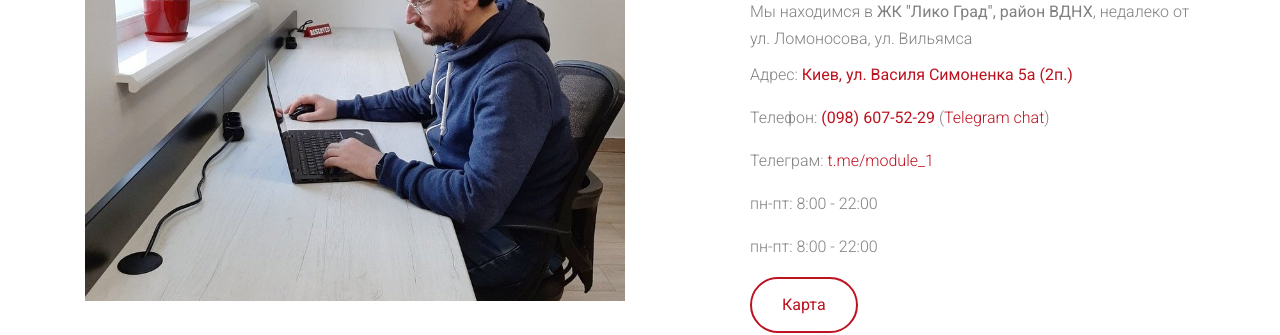
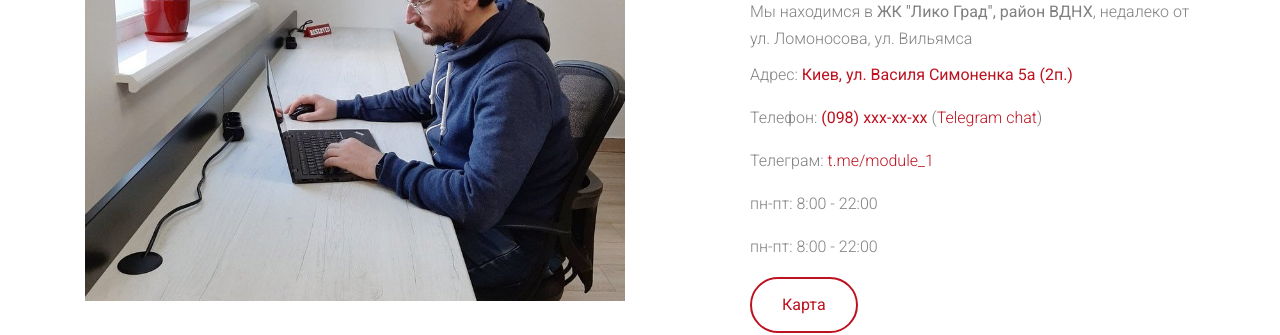
Before and after one commit to foobnix/module1, a Jekyll site: the page index.html, which Jekyll copies as it is, in a window 1280 px wide. Shown: the part 344-679 px from the top of the page. Built offline with Jekyll 4.4.1, drawn with Linux system fonts in a browser that asks for light colours; some web fonts are replaced; some of the changed text lies outside the part shown.

Commit message:
update info

```diff
--- a/coworking.html
+++ b/coworking.html
@@ -115,7 +115,7 @@
                    <p class="sub-text mb-2"><b>Коворкінг "Модуль [1]"</b> запрошує вас креативно працювати у нашому просторі.</p>
                     <p class="sub-text mb-2">Ми знаходимось в <b>ЖК "Ліко Град", район ВДНГ</b>, недалеко від вул. Ломоносова, вул. Вільямса</p>
                     <p class="sub-text">Адреса: <a href="#footer-section"><b>Київ, вул. Василя Симоненка 5а (2п.)</b></a>
-                  <p class="sub-text">Телефон: <a href="tel:098-607-52-29"><b>(098) 607-52-29 </b></a>(<a target="_blank" href="https://t.me/module_cowork">Telegram chat</a>)
+                  <p class="sub-text">Телефон: <a href="tel:098-ххх-хх-хх"><b>(098) ххх-хх-хх </b></a>(<a target="_blank" href="https://t.me/module_cowork">Telegram chat</a>)
                     <p class="sub-text">Телеграм: <a href="https://t.me/module_1">t.me/module_1</a></p>
                     <p class="sub-text">пн-пт: 8:00 - 22:00</p>
                     <p class="sub-text">пн-пт: 8:00 - 22:00</p>
@@ -378,7 +378,7 @@
               <p>пн-пт: 8:00 - 22:00</p>
               <p>cб-нд: 8:00 - 22:00</p>
               <p>Телефони: <br/>
-                <a href="tel:(098) 607-52-29">(098) 607-52-29</a> (<a target="_blank" href="https://t.me/module_cowork">Telegram chat</a>) <br/><a href="tel:097-647-01-35">(097) 647-01-35</a> </p>
+                <a href="tel:(098) ххх-хх-хх">(098) ххх-хх-хх</a> (<a target="_blank" href="https://t.me/module_cowork">Telegram chat</a>) <br/><a href="tel:097-ххх-хх-хх">(097) ххх-хх-хх</a> </p>
               <p>Телеграм: <a href="https://t.me/module_1">t.me/module_1</a></p>
               <p>Карта: <a href="https://goo.gl/maps/h7cYRsRVi2Cy3gok7">Google Maps</a></p>
               <p> <form method="GET" target="_blank" accept-charset="utf-8" action="https://www.liqpay.ua/uk/checkout/i97568784057">
--- a/index.html
+++ b/index.html
@@ -115,7 +115,7 @@
                    <p class="sub-text mb-2"><b>Коворкинг "Модуль [1]"</b> приглашает вас креативно работать в нашем пространстве.</p>
                     <p class="sub-text mb-2">Мы находимся в <b>ЖК "Лико Град", район ВДНХ</b>, недалеко от ул. Ломоносова, ул. Вильямса</p>
                     <p class="sub-text">Адрес: <a href="#footer-section"><b>Киев, ул. Василя Симоненка 5а (2п.)</b></a>
-                  <p class="sub-text">Телефон: <a href="tel:098-607-52-29"><b>(098) 607-52-29 </b></a>(<a target="_blank" href="https://t.me/module_cowork">Telegram chat</a>)
+                  <p class="sub-text">Телефон: <a href="tel:098-ххх-хх-хх"><b>(098) ххх-хх-хх </b></a>(<a target="_blank" href="https://t.me/module_cowork">Telegram chat</a>)
                     <p class="sub-text">Телеграм: <a href="https://t.me/module_1">t.me/module_1</a></p>
                     <p class="sub-text">пн-пт: 8:00 - 22:00</p>
                     <p class="sub-text">пн-пт: 8:00 - 22:00</p>
@@ -382,7 +382,7 @@
               <p>пн-пт: 8:00 - 22:00</p>
               <p>cб-нд: 8:00 - 22:00</p>
               <p>Телефоны:<br/>
-                <a href="tel:(098) 607-52-29">(098) 607-52-29</a> (<a target="_blank" href="https://t.me/module_cowork">Telegram chat</a>) <br/><a href="tel:097-647-01-35">(097) 647-01-35</a> </p>
+                <a href="tel:(098) ххх-хх-хх">(098) ххх-хх-хх</a> (<a target="_blank" href="https://t.me/module_cowork">Telegram chat</a>) <br/><a href="tel:097-ххх-хх-хх">(097) ххх-хх-хх</a> </p>
               <p>Телеграм: <a href="https://t.me/module_1">t.me/module_1</a></p>
               <p>Карта: <a href="https://goo.gl/maps/h7cYRsRVi2Cy3gok7">Google Maps</a></p>
               <p> <form method="GET" target="_blank" accept-charset="utf-8" action="https://www.liqpay.ua/uk/checkout/i97568784057">
--- a/ua.html
+++ b/ua.html
@@ -114,7 +114,7 @@
                   <p style="color:red">Коворкінг припиняє роботу 14 вересня 2020 року. Слідкуйте за новинами на телеграм каналі  <a href="https://t.me/module_1">@module_1</a></p>                   <p class="sub-text mb-2"><b>Коворкінг "Модуль [1]"</b> запрошує вас креативно працювати у нашому просторі.</p>
                     <p class="sub-text mb-2">Ми знаходимось в <b>ЖК "Ліко Град", район ВДНГ</b>, недалеко від вул. Ломоносова, вул. Вільямса</p>
                     <p class="sub-text">Адреса: <a href="#footer-section"><b>вул. Василя Симоненка 5а</b></a>
-                    <p class="sub-text">Телефон: <a href="tel:098-607-52-29"><b>(098) 607-52-29 </b> (Viber, Telegram)</a>
+                    <p class="sub-text">Телефон: <a href="tel:098-ххх-хх-хх"><b>(098) ххх-хх-хх </b> (Viber, Telegram)</a>
                     <p class="sub-text">Телеграм: <a href="https://t.me/module_1">t.me/module_1</a></p>
                     <p class="sub-text">пн-пт: 10:00 - 20:00</p>
                     <p class="sub-text">cб-нд: вихідний</p>
@@ -350,7 +350,7 @@
               <p>пн-пт: 10:00 - 20:00</p>
               <p>cб-нд: вихідний</p>
               <p>Телефони: <br/>
-                <a href="tel:(098) 607-52-29">(098) 607-52-29</a> (Viber, Telegram) <br/><a href="tel:097-647-01-35">(097) 647-01-35</a> </p>
+                <a href="tel:(098) ххх-хх-хх">(098) ххх-хх-хх</a> (Viber, Telegram) <br/><a href="tel:097-ххх-хх-хх">(097) ххх-хх-хх</a> </p>
               <p>Email: <a href="mailto:coworkingmodule1@gmail.com">CoworkingModule1@gmail.com</a></p>
               <p>Телеграм: <a href="https://t.me/module_1">t.me/module_1</a></p>
               <p>Карта: <a href="https://goo.gl/maps/h7cYRsRVi2Cy3gok7">Google Maps</a></p>
```
Also changed, not shown: README.md.
